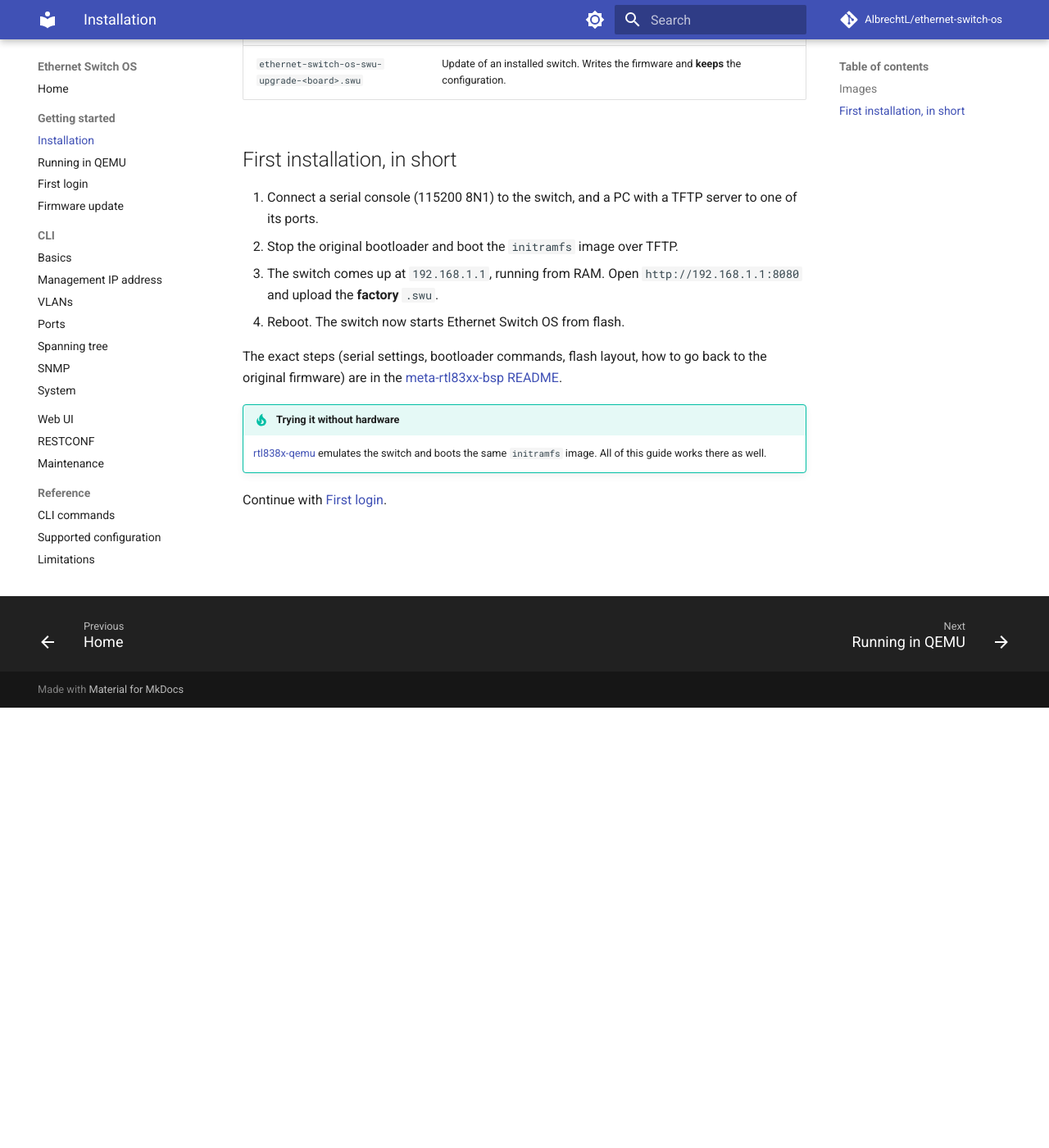
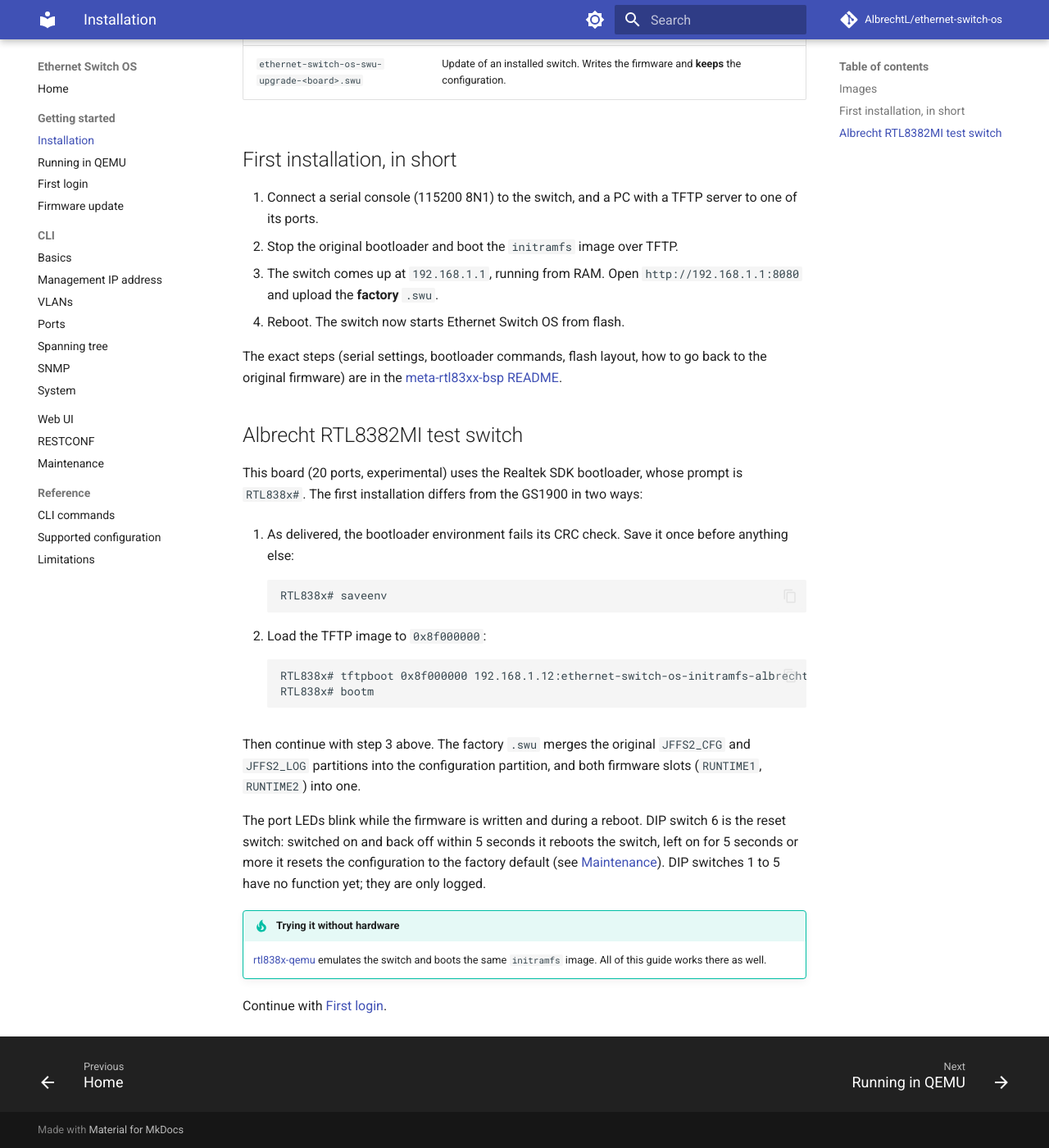
Before and after one commit to AlbrechtL/ethernet-switch-os, an MkDocs documentation site: the page built from docs/getting-started/installation.md, in a window 1280 px wide and 1400 px high, scrolled down 537 px. Shown: the whole window at 82% size. Built offline with MkDocs 1.6.1 and Material for MkDocs 9.7.7, drawn with Linux system fonts in a browser that asks for light colours; comment, search, counter and statistics services are not loaded.

Commit message:
Add the Albrecht RTL8382MI test switch
kas board file and CI job for machine albrecht-rtl8382mi-test (20 ports,
RTL8382M, experimental), from meta-rtl83xx-bsp and meta-ethernet-switch-os.
The user guide covers its first installation (saveenv, TFTP to 0x8f000000),
the reset DIP switch and the unsupported SFP side of ports 17 to 20.

Co-Authored-By: Claude Opus 5.5 <noreply@anthropic.com>

````diff
--- a/docs/getting-started/installation.md
+++ b/docs/getting-started/installation.md
@@ -31,6 +31,37 @@ The exact steps (serial settings, bootloader commands, flash layout, how to
 go back to the original firmware) are in the
 [meta-rtl83xx-bsp README](https://github.com/AlbrechtL/meta-rtl83xx-bsp).
 
+## Albrecht RTL8382MI test switch
+
+This board (20 ports, experimental) uses the Realtek SDK bootloader, whose
+prompt is `RTL838x#`. The first installation differs from the GS1900 in
+two ways:
+
+1. As delivered, the bootloader environment fails its CRC check. Save it
+   once before anything else:
+
+    ```text
+    RTL838x# saveenv
+    ```
+
+2. Load the TFTP image to `0x8f000000`:
+
+    ```text
+    RTL838x# tftpboot 0x8f000000 192.168.1.12:ethernet-switch-os-initramfs-albrecht-rtl8382mi-test.bin
+    RTL838x# bootm
+    ```
+
+Then continue with step 3 above. The factory `.swu` merges the original
+`JFFS2_CFG` and `JFFS2_LOG` partitions into the configuration partition, and
+both firmware slots (`RUNTIME1`, `RUNTIME2`) into one.
+
+The port LEDs blink while the firmware is written and during a reboot.
+DIP switch 6 is the reset switch: switched on and back off within 5 seconds
+it reboots the switch, left on for 5 seconds or more it resets the
+configuration to the factory default (see
+[Maintenance](../maintenance.md#factory-reset)). DIP switches 1 to 5 have no
+function yet; they are only logged.
+
 !!! tip "Trying it without hardware"
     [rtl838x-qemu](https://github.com/AlbrechtL/rtl838x-qemu) emulates the
     switch and boots the same `initramfs` image. All of this guide works
````
Also changed, not shown: README.md (+1 -0 lines), docs/maintenance.md (+3 -0 lines), docs/reference/limitations.md (+2 -0 lines), 2 other files.
